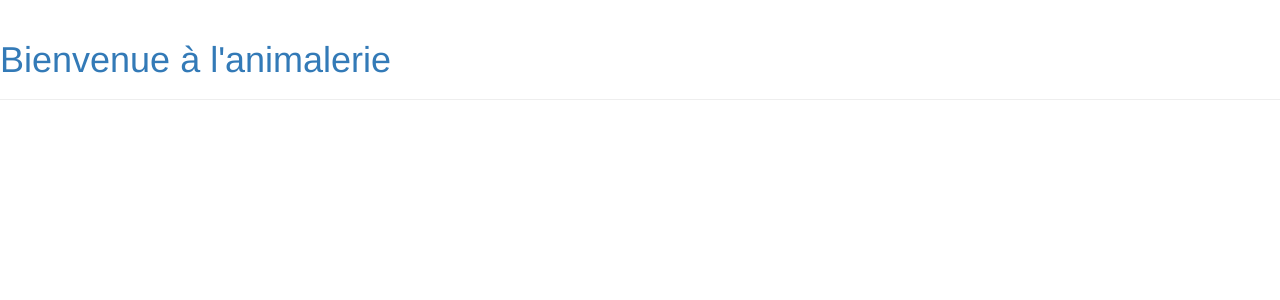
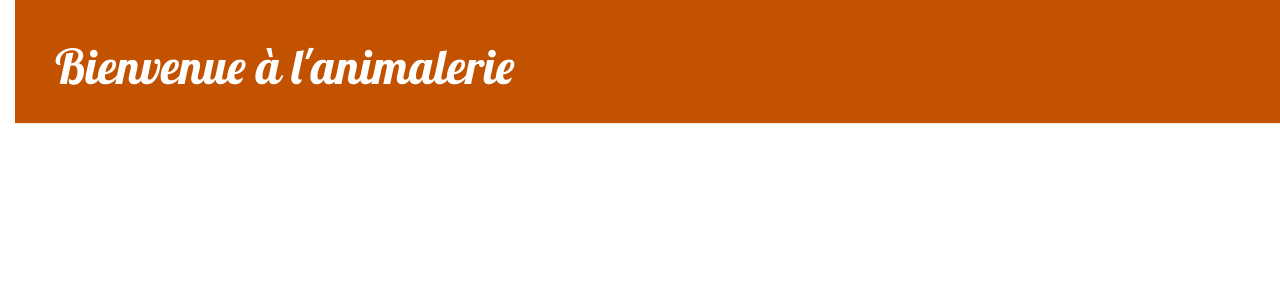
Before and after one commit to vaillantoine/animalerie, a Django app: page / in a window 1280 px wide. Shown: the top 300 px of the page. Run offline with Django 3.2, Linux system fonts and the light colour scheme; data that the repository does not hold is empty; some libraries are stand-ins or nearby versions.

Commit message:
un peu de style

```diff
--- /dev/null
+++ b/animalerie/static/css/animalerie.css
@@ -0,0 +1,55 @@
+h1 a, h2 a {
+    color: #C25100;
+    font-family: 'Lobster';
+}
+
+body {
+    padding-left: 15px;
+}
+
+.page-header {
+    background-color: #C25100;
+    margin-top: 0;
+    padding: 20px 20px 20px 40px;
+}
+
+.page-header h1, .page-header h1 a, .page-header h1 a:visited, .page-header h1 a:active {
+    color: #ffffff;
+    font-size: 36pt;
+    text-decoration: none;
+}
+
+.content {
+    margin-left: 40px;
+}
+
+h1, h2, h3, h4 {
+    font-family: 'Lobster', cursive;
+}
+
+.date {
+    color: turquoise;
+}
+
+.save {
+    float: right;
+}
+
+.post-form textarea, .post-form input {
+    width: 100%;
+}
+
+.top-menu, .top-menu:hover, .top-menu:visited {
+    color: #ffffff;
+    float: right;
+    font-size: 26pt;
+    margin-right: 20px;
+}
+
+.post {
+    margin-bottom: 70px;
+}
+
+.post h2 a, .post h2 a:visited {
+    color: #000000;
+}
--- a/animalerie/templates/animalerie/home.html
+++ b/animalerie/templates/animalerie/home.html
@@ -1,17 +1,20 @@
-<!DOCTYPE html>
+{% load static %}
+
 <html lang="fr">
 <head>
     <meta charset="UTF-8">
     <title>Animalerie Antoine VAILLANT</title>
     <link rel="stylesheet" href="//maxcdn.bootstrapcdn.com/bootstrap/3.2.0/css/bootstrap.min.css">
-<link rel="stylesheet" href="//maxcdn.bootstrapcdn.com/bootstrap/3.2.0/css/bootstrap-theme.min.css">
+    <link rel="stylesheet" href="//maxcdn.bootstrapcdn.com/bootstrap/3.2.0/css/bootstrap-theme.min.css">
+    <link rel="stylesheet" href="{% static 'css/animalerie.css' %}">
+    <link href="//fonts.googleapis.com/css?family=Lobster&subset=latin,latin-ext" rel="stylesheet" type="text/css">
 </head>
 <body>
     <div class="page-header">
         <h1><a href="/">Bienvenue à l'animalerie</a></h1>
     </div>
     {% for animal in animaux %}
-        <div class="row">
+        <div class="row"><p>
             <div class="col-md-6">
                 {{ animal.id_animal }}
             </div>
@@ -21,7 +24,7 @@
             <div class="col-md-3">
                 {{ animal.lieu }}
             </div>
-        </div>
+        </p></div>
     {% endfor %}
 </body>
 </html>
```
